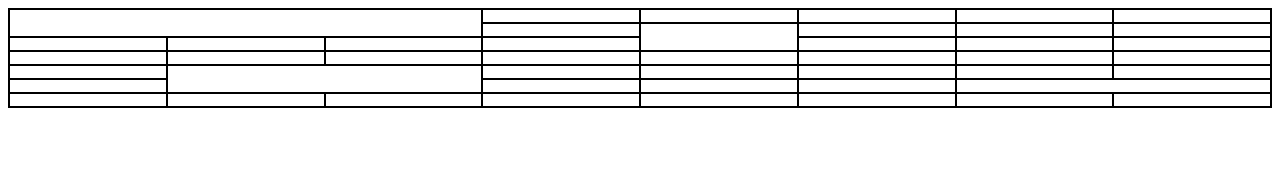
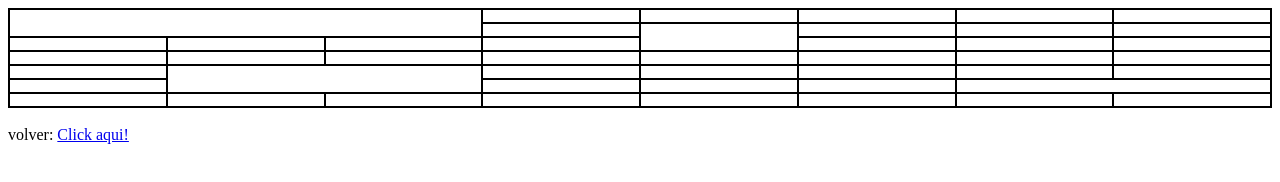
Before and after one commit to N1ne91/Elemto, a plain HTML site: page tabla.html in a window 1280 px wide. Drawn offline with Linux system fonts and the light colour scheme.

Commit message:
volver tabla

```diff
--- a/tabla.html
+++ b/tabla.html
@@ -78,5 +78,8 @@
             <td></td>
         </tr>
     </table>
+    <br>
+    <label for="volver">volver:</label>
+    <a href="index.html">Click aqui!</a>
 </body>
 </html>
```
